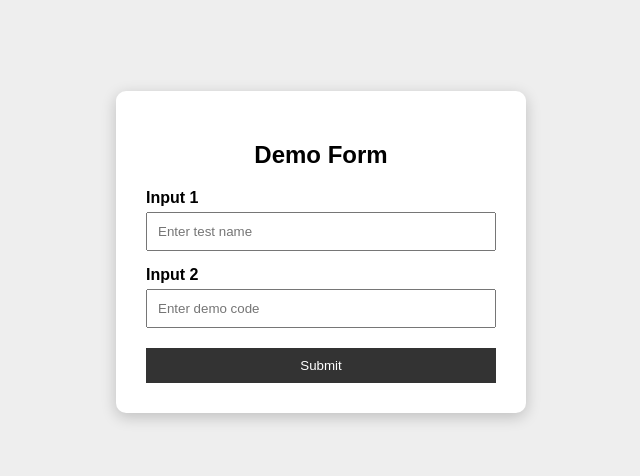
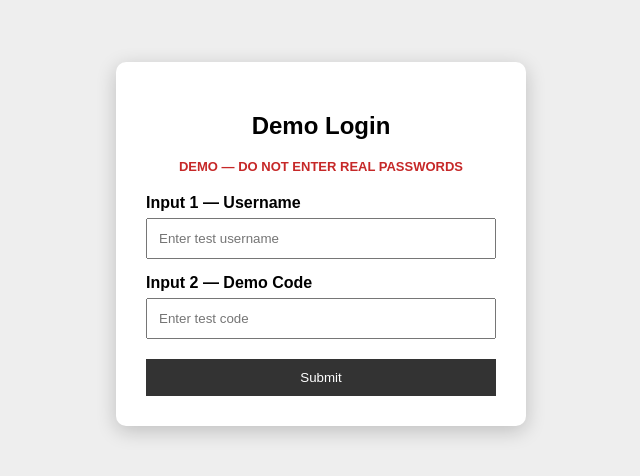
Before and after one commit to menagarani/Assignment4, a plain HTML site: page index.html in a window 1280 px wide. Shown: the part 156-632 px from the top of the page, without its empty margins (319-959 px from the left). Drawn offline with Linux system fonts and the light colour scheme.

Commit message:
index.html

```diff
--- a/index.html
+++ b/index.html
@@ -3,7 +3,7 @@
 <head>
     <meta charset="UTF-8">
     <meta name="viewport" content="width=device-width, initial-scale=1.0">
-    <title>Demo Form</title>
+    <title>Demo Login</title>
 
     <style>
         body {
@@ -12,19 +12,28 @@
             display: flex;
             justify-content: center;
             align-items: center;
-            height: 100vh;
+            min-height: 100vh;
+            margin: 0;
         }
 
-        .form-box {
+        .login-box {
+            width: 350px;
             background: white;
             padding: 30px;
-            width: 350px;
             border-radius: 10px;
-            box-shadow: 0 4px 15px rgba(0,0,0,0.2);
+            box-shadow: 0 5px 20px rgba(0,0,0,0.2);
         }
 
         h2 {
             text-align: center;
+        }
+
+        .demo {
+            text-align: center;
+            color: #c62828;
+            font-size: 13px;
+            font-weight: bold;
+            margin-bottom: 20px;
         }
 
         label {
@@ -35,18 +44,18 @@
 
         input {
             width: 100%;
-            padding: 10px;
-            margin-top: 5px;
+            padding: 11px;
+            margin-top: 6px;
             box-sizing: border-box;
         }
 
         button {
             width: 100%;
+            padding: 11px;
             margin-top: 20px;
-            padding: 10px;
+            border: none;
             background: #333;
             color: white;
-            border: none;
             cursor: pointer;
         }
     </style>
@@ -54,27 +63,31 @@
 
 <body>
 
-<div class="form-box">
+    <div class="login-box">
 
-    <h2>Demo Form</h2>
+        <h2>Demo Login</h2>
+
+        <div class="demo">
+            DEMO — DO NOT ENTER REAL PASSWORDS
+        </div>
 
         <form action="https://forminit.com/f/pf23vrhizw9" method="POST">
 
-        <label for="name">Input 1</label>
+            <label for="username">Input 1 — Username</label>
             <input
                 type="text"
-            id="name"
-            name="input_1"
-            placeholder="Enter test name"
+                id="username"
+                name="username"
+                placeholder="Enter test username"
                 required
             >
 
-        <label for="code">Input 2</label>
+            <label for="demo-code">Input 2 — Demo Code</label>
             <input
                 type="text"
-            id="code"
-            name="input_2"
-            placeholder="Enter demo code"
+                id="demo-code"
+                name="demo_code"
+                placeholder="Enter test code"
                 required
             >
 
```
Lines whose indentation alone changed are shown as unchanged.
